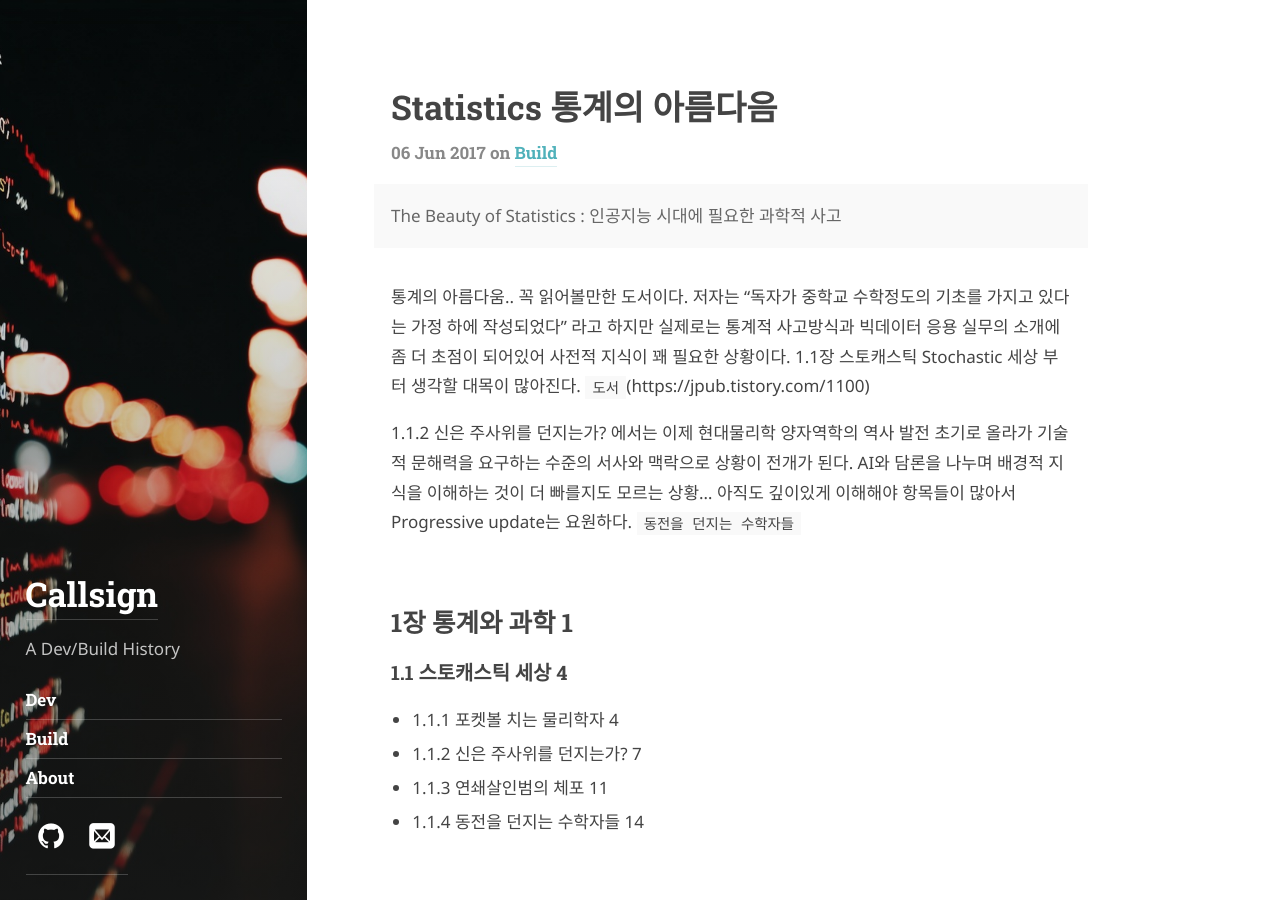
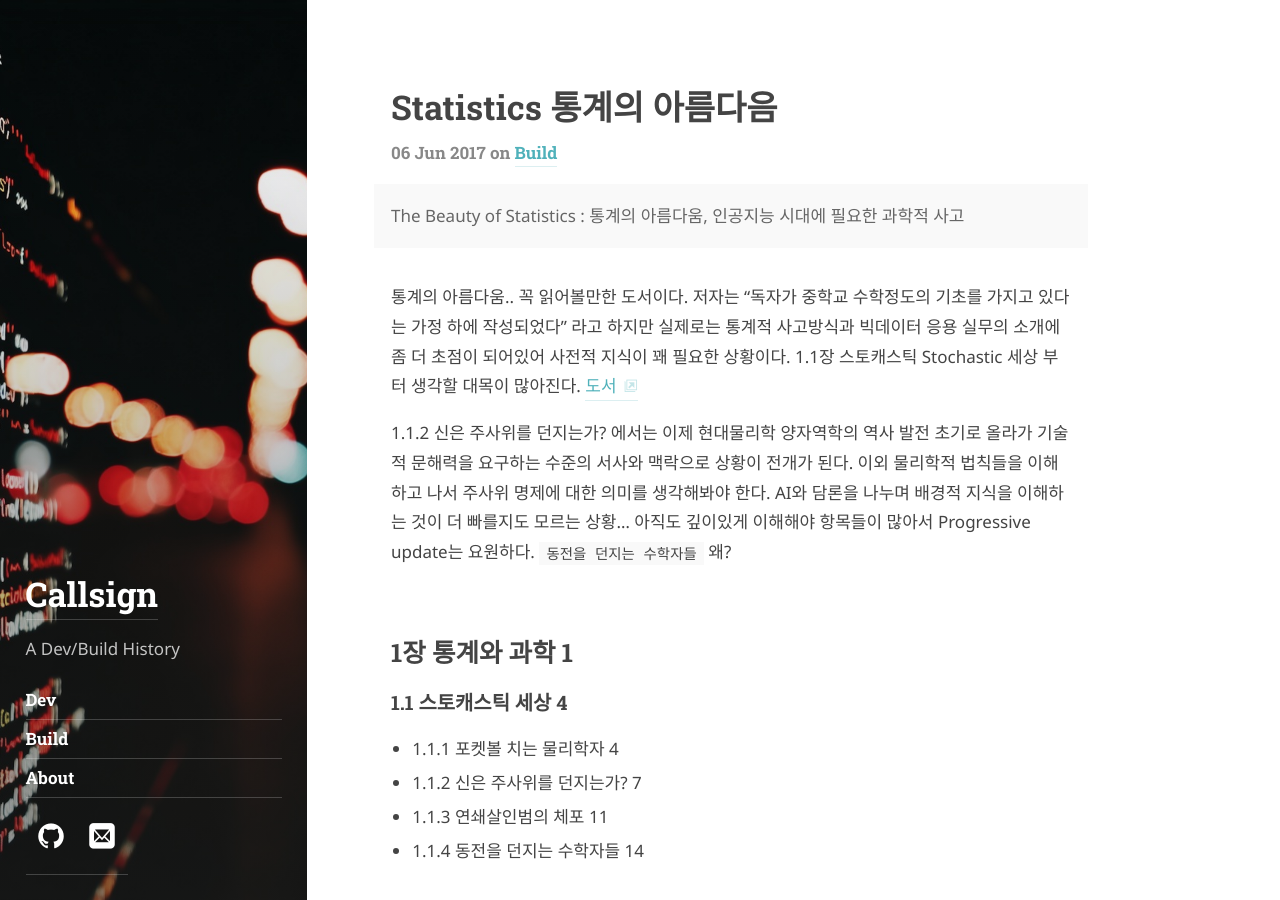
Before and after one commit to callsign88/callsign88.github.io, a Jekyll site: the page built from _posts/2017-06-06-third-party-scripts.md, in a window 1280 px wide and 900 px high. Built offline with Jekyll 4.4.1, drawn with Linux system fonts in a browser that asks for light colours; some web fonts are replaced.

Commit message:
Refine 'Statistics' post description and minor text improvements

```diff
--- a/_posts/2017-06-06-third-party-scripts.md
+++ b/_posts/2017-06-06-third-party-scripts.md
@@ -2,13 +2,13 @@
 layout: post
 title: Statistics 통계의 아름다음
 description: >
-  The Beauty of Statistics : 인공지능 시대에 필요한 과학적 사고
+  The Beauty of Statistics : 통계의 아름다움, 인공지능 시대에 필요한 과학적 사고
 tags: [Build]
 ---
 
-통계의 아름다움.. 꼭 읽어볼만한 도서이다. 저자는 "독자가 중학교 수학정도의 기초를 가지고 있다는 가정 하에 작성되었다" 라고 하지만 실제로는 통계적 사고방식과 빅데이터 응용 실무의 소개에 좀 더 초점이 되어있어 사전적 지식이 꽤 필요한 상황이다. 1.1장 스토캐스틱 Stochastic 세상 부터 생각할 대목이 많아진다.  `도서`(https://jpub.tistory.com/1100)
+통계의 아름다움.. 꼭 읽어볼만한 도서이다. 저자는 "독자가 중학교 수학정도의 기초를 가지고 있다는 가정 하에 작성되었다" 라고 하지만 실제로는 통계적 사고방식과 빅데이터 응용 실무의 소개에 좀 더 초점이 되어있어 사전적 지식이 꽤 필요한 상황이다. 1.1장 스토캐스틱 Stochastic 세상 부터 생각할 대목이 많아진다. [도서](https://jpub.tistory.com/1100)
 
-1.1.2 신은 주사위를 던지는가? 에서는 이제 현대물리학 양자역학의 역사 발전 초기로 올라가 기술적 문해력을 요구하는 수준의 서사와 맥락으로 상황이 전개가 된다. AI와 담론을 나누며 배경적 지식을 이해하는 것이 더 빠를지도 모르는 상황... 아직도 깊이있게 이해해야 항목들이 많아서 Progressive update는 요원하다. `동전을 던지는 수학자들`
+1.1.2 신은 주사위를 던지는가? 에서는 이제 현대물리학 양자역학의 역사 발전 초기로 올라가 기술적 문해력을 요구하는 수준의 서사와 맥락으로 상황이 전개가 된다. 이외 물리학적 법칙들을 이해하고 나서 주사위 명제에 대한 의미를 생각해봐야 한다. AI와 담론을 나누며 배경적 지식을 이해하는 것이 더 빠를지도 모르는 상황... 아직도 깊이있게 이해해야 항목들이 많아서 Progressive update는 요원하다. `동전을 던지는 수학자들` 왜?
 
 
 ## 1장 통계와 과학 1
```
